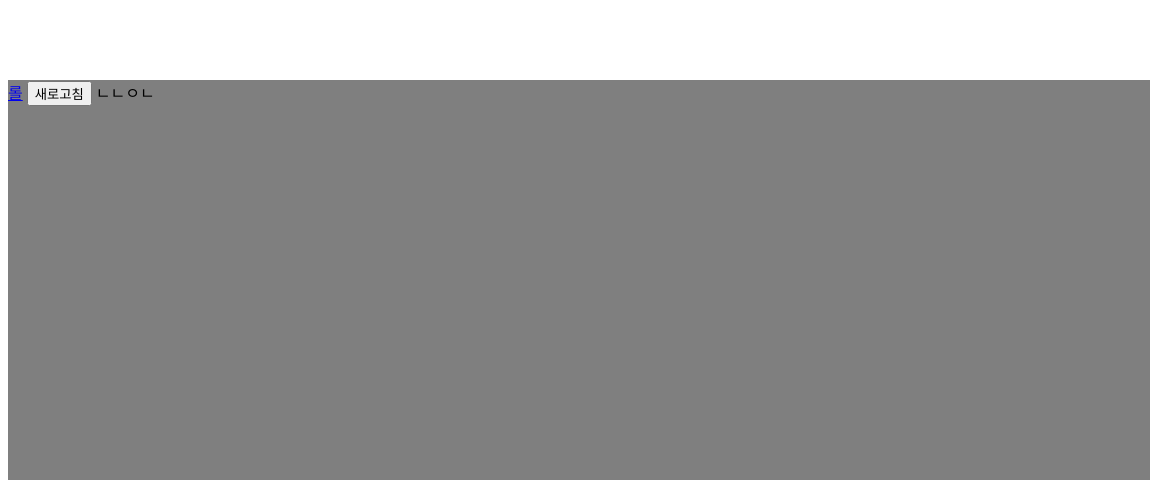
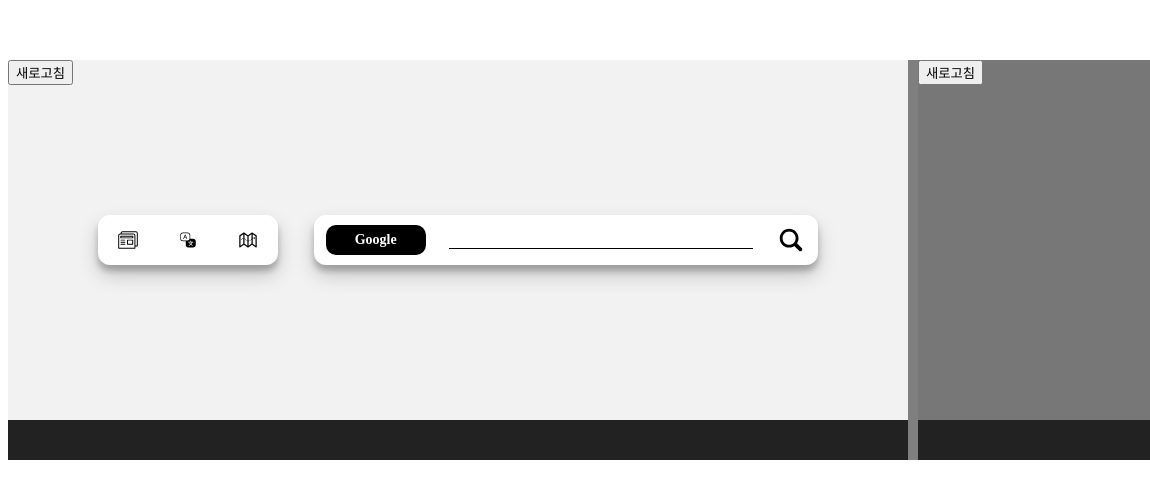
Before and after one commit to JISU-YANG/NP-Launcher, an Electron app: page index.html in a window 1150 px wide. Shown: the part 320-800 px from the top of the page. Drawn offline with Linux system fonts and the light colour scheme; a web font is replaced by a local one.

Commit message:
[feat] 와이어 프레임 작성, 웹 링크 및 검색 디자인 구현

```diff
--- a/index.html
+++ b/index.html
@@ -3,26 +3,150 @@
     <head>
         <title>Hello, World!</title>
         <style>
+            @import url('https://fonts.googleapis.com/css2?family=Gowun+Batang:wght@400;700&display=swap');
+
             html,
             body {
-              background: rgba(0, 0, 0, 0);
+                background: rgba(0, 0, 0, 0);
+                font-family: 'Gowun Batang', serif;
+                font-size: 14px;
+                font-weight: 700;
             }
             #container{
                 position: fixed;
-                bottom: 0;
+                display: inline-flex;
+                justify-content: space-between;
+                align-items: stretch;
+                bottom: 20px;
                 width: 100%;
                 height: 400px;
                 background: rgba(0, 0, 0, 0.5);
+            }
+            #left-box{
+                position: relative;
+                width: 900px;
+                background: #f2f2f2;
+            }
+            #right-box{
+                position: relative;
+                width: 240px;
+                background: #777;
+            }
+            #center-box{
+                display: inline-flex;
+                position: absolute;
+                justify-content: space-between;
+                top: 155px;
+                left: 0px;
+                width: 80%;
+                margin: 0 10%;
+                height: 50px;
+            }
+            #center-box > div{
+                width: 25%;
+                height: 100%;
+                background: #fff;
+                border-radius: 12px;
+                box-shadow: 0 10px 20px rgba(0,0,0,0.19), 0 6px 6px rgba(0,0,0,0.23);
+            }
+            #center-box > div:last-child{
+                width: 70%;
+            }
+            .item-box{
+                width: 100%;
+                height: 180px;
+
+            }
+            .footer{
+                width: 100%;
+                height: 40px;
+                background: #222;
+            }
+            #search-area{
+                display: inline-flex;
+                justify-content: space-around;
+                vertical-align: middle;
+                line-height: 50px;
+            }
+
+            #search-area > div:first-child{
+                width: 100px;
+                height: 30px;
+                background: #000;
+                border-radius: 10px;
+                margin-top:10px;
+                vertical-align: middle;
+                line-height: 30px;
+                color:#fff;
+                text-align: center;
+            }
+            #input-search{
+                border: none;
+                border-bottom: 1px solid #000;
+                width: 300px;
+            }
+            #icon-search{
+                width: 30px;
+                height: 30px;
+                margin-top: 10px;
+            }
+            #icon-search path{
+                fill: #555;
+            }
+            #link-area{
+                display: inline-flex;
+                justify-content: space-around;
+            }
+            #link-area > div > img{
+                width: 20px;
+                height: 20px;
+                margin: 15px 0px;
             }
           </style>
     </head>
     <body>
         <div id="container">
+            <div id="left-box">
+                <div class="item-box">
+                    <button onclick="window.location.reload(true)">새로고침</button>
+                </div>
+                <div class="item-box">
+                </div>
+                <div class="footer">
+                </div>
+                <div id="center-box">
+                    <div id="link-area">
+                        <div>
+                            <img src="src/icon/icon-news.svg" alt="뉴스">
+                        </div>
+                        <div>
+                            <img src="src/icon/icon-dictionary.svg" alt="사전">
+                        </div>
+                        <div>
+                            <img src="src/icon/icon-map.svg" alt="지도">
+                        </div>
+                    </div>
+                    <div id="search-area">
+                        <div>Google</div>
+                        <div><input type="text" id="input-search"></div>
+                        <div>
+                            <img id="icon-search" src="src/icon/icon-search.svg" alt="검색">
+                        </div>
+                    </div>
+                </div>
 
-        <a href="run-lol:\\\">롤</a>
+            </div>
+            <div id="right-box">
+                <div class="item-box">
+                    <button onclick="window.location.reload(true)">새로고침</button>
+                </div>
+                <div class="item-box">
+                </div>
+                <div class="footer">
+                </div>
+            </div>
 
-        <button onclick="window.location.reload(true)">새로고침</button>
-ㄴㄴㅇㄴ
+        <!-- <a href="run-lol:\\\">롤</a> -->
         </div>
     </body>
 </html>
```
Also changed, not shown: src/icon/icon-dictionary.svg (added), src/icon/icon-map.svg (added), src/icon/icon-news.svg (added), src/icon/icon-search.svg (added).
